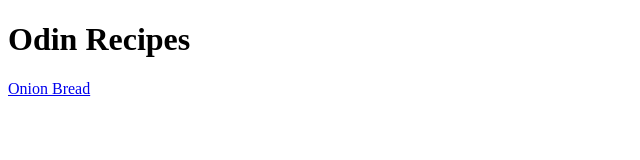
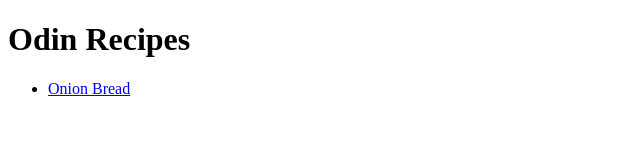
Before and after one commit to captnalexx/odin-recipes, a plain HTML site: page index.html in a window 1280 px wide. Shown: the full height of the page, 0-640 px from the left. Drawn offline with Linux system fonts and the light colour scheme.

Commit message:
Make recipes unordered list

```diff
--- a/index.html
+++ b/index.html
@@ -7,6 +7,8 @@
 
     <body>
         <h1>Odin Recipes</h1>
-        <a href="./recipes/onion-bread.html">Onion Bread</a>
+        <ul>
+            <li><a href="./recipes/onion-bread.html">Onion Bread</a></li>
+        </ul>
     </body>
 </html>
```
